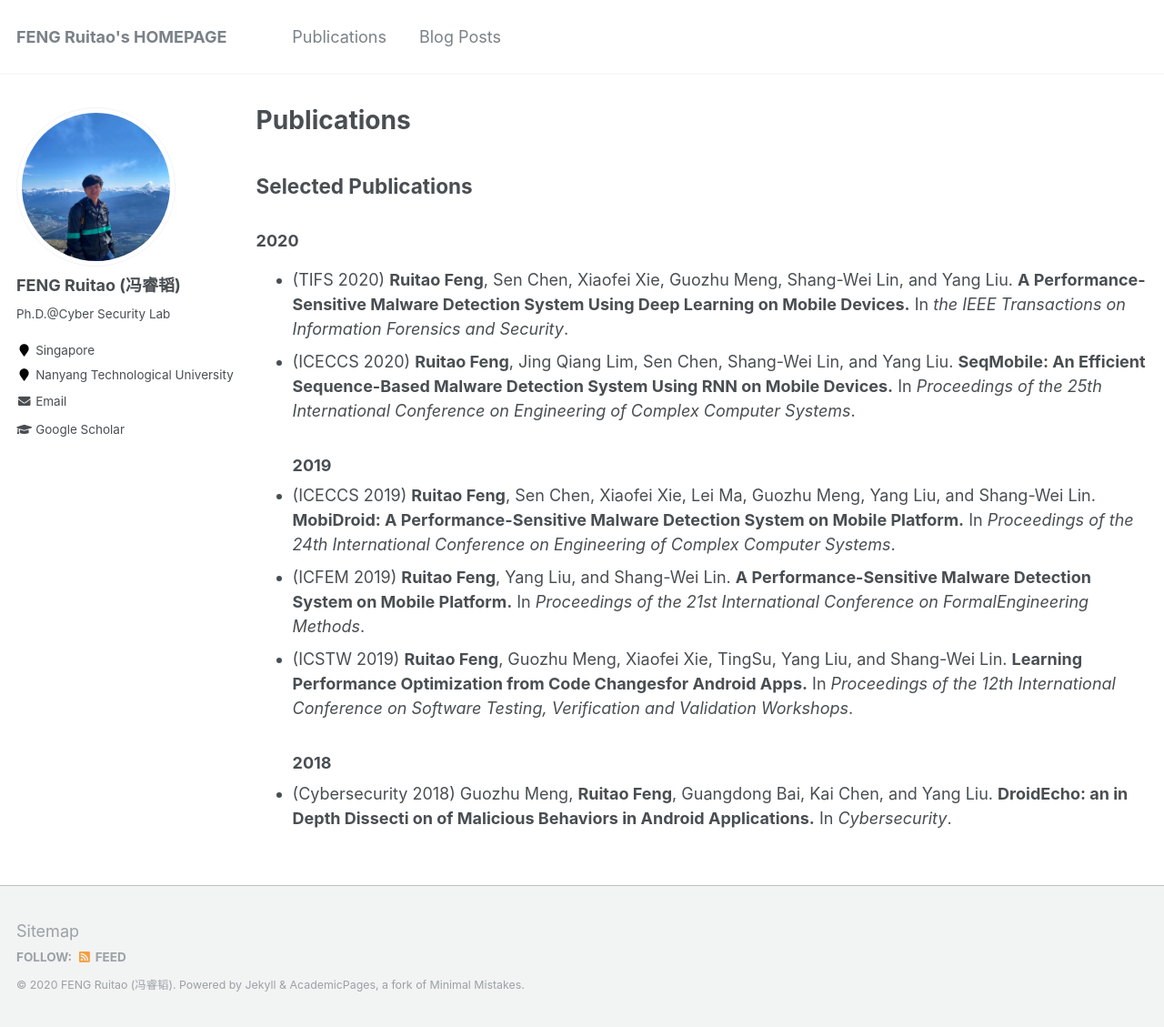
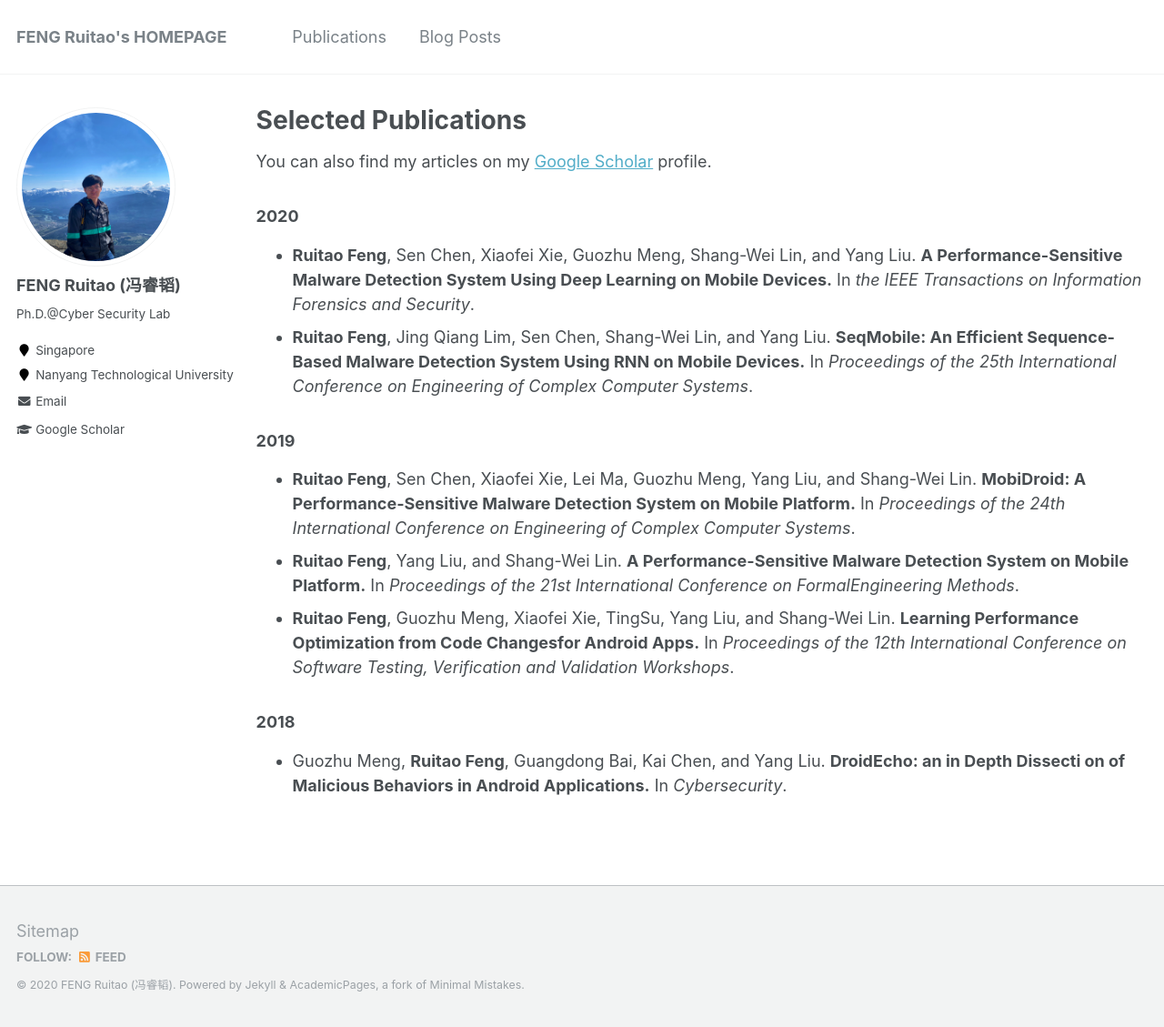
Before and after one commit to rtfeng/rtfeng.github.io, a Jekyll site: the page built from _pages/publications.md, in a window 1280 px wide and 1129 px high. Shown: the whole window at 91% size. Built offline with Jekyll 4.4.1, drawn with Linux system fonts in a browser that asks for light colours.

Commit message:
Update publications.md

```diff
--- a/_pages/publications.md
+++ b/_pages/publications.md
@@ -1,27 +1,21 @@
 ---
 layout: archive
-title: "Publications"
+title: "Selected Publications"
 permalink: /publications/
 author_profile: true
 ---
 
-{% if author.googlescholar %}
-  You can also find my articles on <u><a href="{{author.googlescholar}}">my Google Scholar profile</a>.</u>
-{% endif %}
+You can also find my articles on my [Google Scholar]("https://scholar.google.com/citations?user=ev-Zbf4AAAAJ") profile.
 
-{% include base_path %}
 
-{% for post in site.publications reversed %}
-  {% include archive-single.html %}
-{% endfor %}
+### 2020
+  * **Ruitao Feng**, Sen Chen, Xiaofei Xie, Guozhu Meng, Shang-Wei Lin, and Yang Liu. **A Performance-Sensitive Malware Detection System Using Deep Learning on Mobile Devices.** In _the IEEE Transactions on Information Forensics and Security_.
+  * **Ruitao Feng**, Jing Qiang Lim, Sen Chen, Shang-Wei Lin, and Yang Liu. **SeqMobile: An Efficient Sequence-Based Malware Detection System Using RNN on Mobile Devices.** In _Proceedings of the 25th International Conference on Engineering of Complex Computer Systems_.
 
-## Selected Publications
-### 2020
-  * (TIFS 2020) **Ruitao Feng**, Sen Chen, Xiaofei Xie, Guozhu Meng, Shang-Wei Lin, and Yang Liu. **A Performance-Sensitive Malware Detection System Using Deep Learning on Mobile Devices.** In _the IEEE Transactions on Information Forensics and Security_.
-  * (ICECCS 2020) **Ruitao Feng**, Jing Qiang Lim, Sen Chen, Shang-Wei Lin, and Yang Liu. **SeqMobile: An Efficient Sequence-Based Malware Detection System Using RNN on Mobile Devices.** In _Proceedings of the 25th International Conference on Engineering of Complex Computer Systems_.
 ### 2019
-  * (ICECCS 2019) **Ruitao Feng**, Sen Chen, Xiaofei Xie, Lei Ma, Guozhu Meng, Yang Liu, and Shang-Wei Lin. **MobiDroid: A Performance-Sensitive Malware Detection System on Mobile Platform.** In _Proceedings of the 24th International Conference on Engineering of Complex Computer Systems_.
-  * (ICFEM 2019) **Ruitao Feng**, Yang Liu, and Shang-Wei Lin. **A Performance-Sensitive Malware Detection System on Mobile Platform.** In _Proceedings of the 21st International Conference on FormalEngineering Methods_.
-  * (ICSTW 2019) **Ruitao Feng**, Guozhu Meng, Xiaofei Xie, TingSu, Yang Liu, and Shang-Wei Lin. **Learning Performance Optimization from Code Changesfor Android Apps.** In _Proceedings of the 12th International Conference on Software Testing, Verification and Validation Workshops_.
+  * **Ruitao Feng**, Sen Chen, Xiaofei Xie, Lei Ma, Guozhu Meng, Yang Liu, and Shang-Wei Lin. **MobiDroid: A Performance-Sensitive Malware Detection System on Mobile Platform.** In _Proceedings of the 24th International Conference on Engineering of Complex Computer Systems_.
+  * **Ruitao Feng**, Yang Liu, and Shang-Wei Lin. **A Performance-Sensitive Malware Detection System on Mobile Platform.** In _Proceedings of the 21st International Conference on FormalEngineering Methods_.
+  * **Ruitao Feng**, Guozhu Meng, Xiaofei Xie, TingSu, Yang Liu, and Shang-Wei Lin. **Learning Performance Optimization from Code Changesfor Android Apps.** In _Proceedings of the 12th International Conference on Software Testing, Verification and Validation Workshops_.
+
 ### 2018
-  * (Cybersecurity 2018) Guozhu Meng, **Ruitao Feng**, Guangdong Bai, Kai Chen, and Yang Liu. **DroidEcho: an in Depth Dissecti on of Malicious Behaviors in Android Applications.** In _Cybersecurity_.
+  * Guozhu Meng, **Ruitao Feng**, Guangdong Bai, Kai Chen, and Yang Liu. **DroidEcho: an in Depth Dissecti on of Malicious Behaviors in Android Applications.** In _Cybersecurity_.
```
